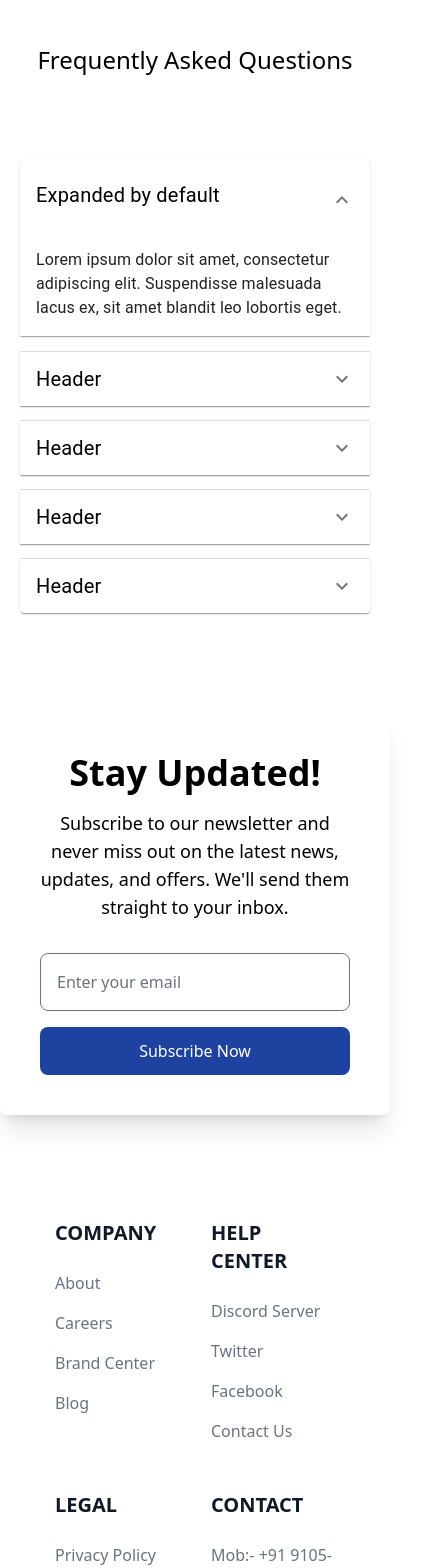
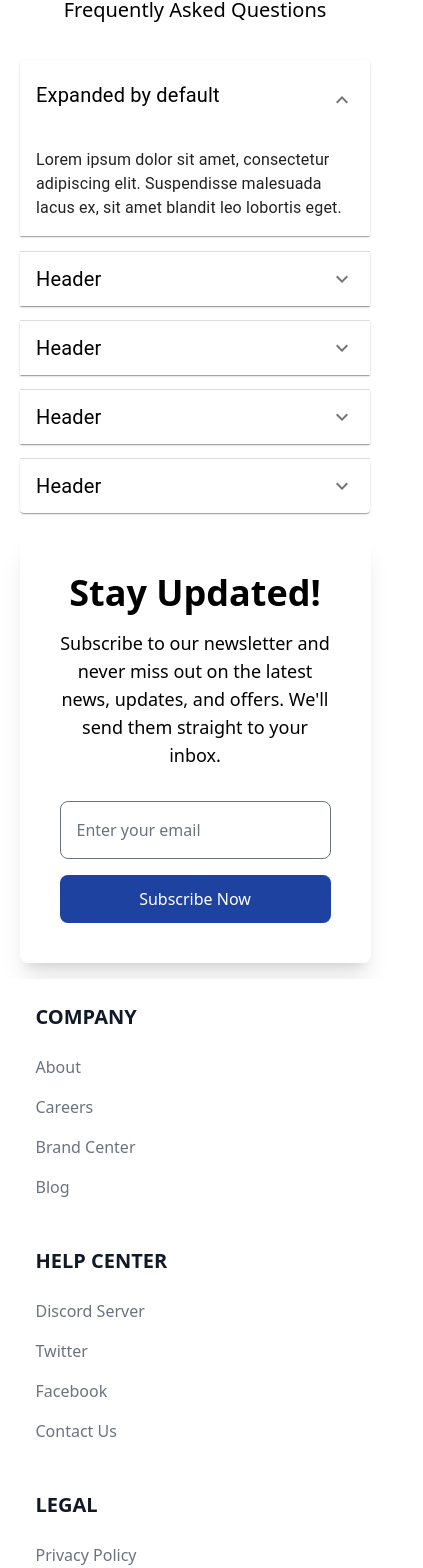
Before and after one commit to vishnu1356/shopping_store, a React (Vite) app: page / in a window 390 px wide. Shown: the part 5112-6680 px from the top of the page, 423 px wide, since content can reach past the window. Built offline with nearby package versions, Linux system fonts and the light colour scheme.

Commit message:
added footer and all responsiveness

```diff
--- a/src/App.jsx
+++ b/src/App.jsx
@@ -15,7 +15,7 @@ export default function App() {
 
       <SingleCard />
       <TestimonialSection />
-      <h1 className="text-2xl sm:text-4xl md:text-5xl mt-16 mb-16  text-center">Frequently Asked Questions</h1>
+      <h1 className="text-xl sm:text-4xl md:text-5xl mt-4 md:mt-16 mb-4 md:mb-16  text-center">Frequently Asked Questions</h1>
       <FullAccrodian  />
       <NewsLetter />
       <Footer />
--- a/src/component/Footer.jsx
+++ b/src/component/Footer.jsx
@@ -4,11 +4,11 @@ function Footer() {
     return (
         <div>
             <footer className="bg-white dark:bg-gray-900 text-gray-700 dark:text-gray-200">
-                <div className="mx-auto w-[80%] max-w-screen-xl px-4 py-6 lg:py-8">
-                    <div className="grid grid-cols-2 gap-8 md:grid-cols-4">
+                <div className="mx-auto w-[90%] max-w-screen-xl px-4 py-6 lg:py-8">
+                    <div className="grid grid-cols-1 sm:grid-cols-2 lg:grid-cols-4 gap-8">
                         {/* Company Section */}
                         <div>
-                            <h2 className="mb-6 text-xl font-semibold text-gray-900 uppercase dark:text-white ">Company</h2>
+                            <h2 className="mb-6 text-xl font-semibold text-gray-900 uppercase dark:text-white">Company</h2>
                             <ul className="text-gray-500 dark:text-gray-400 font-medium">
                                 <li className="mb-4">
                                     <a href="#" className="hover:text-gray-900 dark:hover:text-white transition-colors">About</a>
@@ -60,7 +60,7 @@ function Footer() {
                             </ul>
                         </div>
 
-                        {/* Download Section */}
+                        {/* Contact Section */}
                         <div>
                             <h2 className="mb-6 text-xl font-semibold text-gray-900 uppercase dark:text-white">Contact</h2>
                             <ul className="text-gray-500 dark:text-gray-400 font-medium">
@@ -81,13 +81,13 @@ function Footer() {
 
                     </div>
 
-                    <div className="px-4 py-6 w-[95%]  dark:bg-gray-700 md:flex md:items-center md:justify-between">
+                    <div className="px-4 py-6 w-[95%] dark:bg-gray-700 md:flex md:items-center md:justify-between">
                         <span className="text-xl text-gray-500 dark:text-gray-300 sm:text-center">
                             © 2024 <a href="https://flowbite.com/" className="hover:text-gray-900 dark:hover:text-white">Vishnu Kumar™</a>. All Rights Reserved.
                         </span>
                         <div className="flex mt-4 sm:justify-center md:mt-0 space-x-5 rtl:space-x-reverse">
                             {/* Social Icons */}
-                            <a href="#" className="text-gray-400  hover:text-gray-900 dark:hover:text-white transition-colors">
+                            <a href="#" className="text-gray-400 hover:text-gray-900 dark:hover:text-white transition-colors">
                                 <svg className="w-6 h-6" aria-hidden="true" xmlns="http://www.w3.org/2000/svg" fill="currentColor" viewBox="0 0 8 19">
                                     <path fillRule="evenodd" d="M6.135 3H8V0H6.135a4.147 4.147 0 0 0-4.142 4.142V6H0v3h2v9.938h3V9h2.021l.592-3H5V3.591A.6.6 0 0 1 5.592 3h.543Z" clipRule="evenodd" />
                                 </svg>
--- a/src/component/FullAccrodian.jsx
+++ b/src/component/FullAccrodian.jsx
@@ -3,7 +3,7 @@ import VideoURL from "../assets/image/faqvideo.mp4"
 import AccordionExpandDefault from './Accordian';
 function FullAccrodian() {
     return (
-        <div className='flex justify-around gap-8 mb-20'>
+        <div className='flex justify-around gap-8 mb-0 md:mb-20'>
             <div className='mt-10 hidden md:block'>
                 <video
                     src={VideoURL}
--- a/src/component/NewsLetter.jsx
+++ b/src/component/NewsLetter.jsx
@@ -3,7 +3,7 @@ import React from 'react'
 function NewsLetter() {
     return (
         <div>
-            <div className=" p-10 rounded-lg shadow-xl mb-20">
+            <div className=" p-10 rounded-lg shadow-xl mb-4   md:mb-20 w-[90%] mx-auto">
                 <div className="container mx-auto flex flex-col lg:flex-row items-center justify-between space-y-8 lg:space-y-0">
                     <div className="text-center lg:text-left space-y-4 lg:w-1/2">
                         <h2 className="text-4xl font-semibold">Stay Updated!</h2>
```
